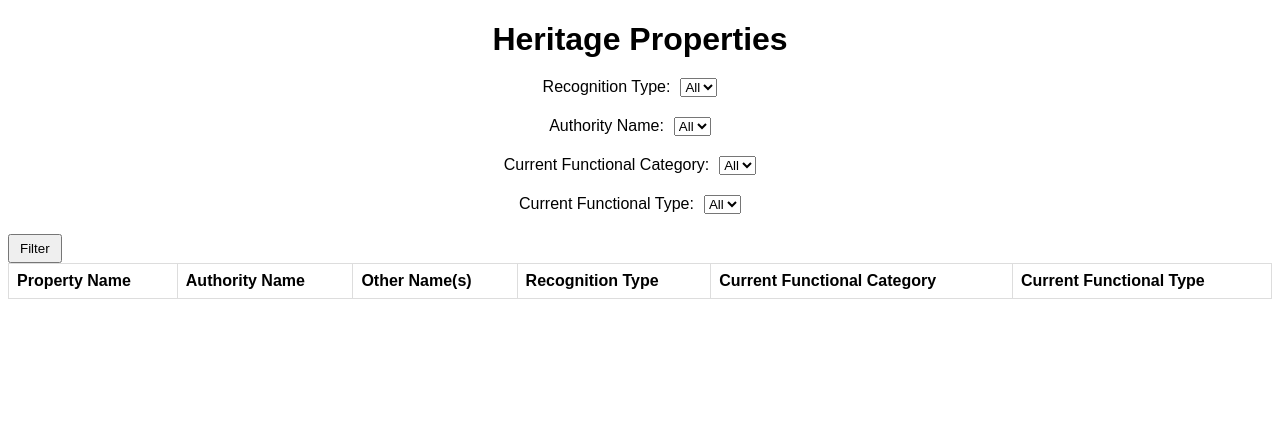
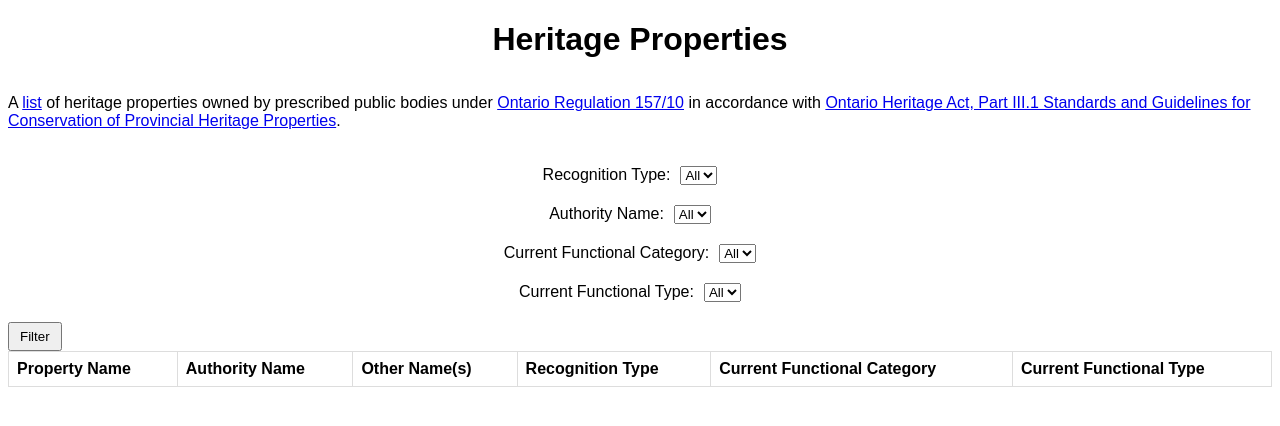
Before and after one commit to RamVasuthevan/ontario-provincial-owned-heritage-properties, a plain HTML site: page src/website/index.html in a window 1280 px wide. Drawn offline with Linux system fonts and the light colour scheme.

Commit message:
Add notes about the page is for

```diff
--- a/src/website/index.html
+++ b/src/website/index.html
@@ -9,6 +9,13 @@
 </head>
 <body>
     <h1>Heritage Properties</h1>
+    <div>
+        <p>
+            A <a href="https://www.pastport.mtc.gov.on.ca/OHPWeb/ohp/ohpSearch.xhtml">list</a> of heritage properties owned by prescribed public bodies under
+            <a href="https://www.ontario.ca/laws/regulation/r10157">Ontario Regulation 157/10</a> in accordance with
+            <a href="https://www.ontario.ca/laws/statute/90o18#BK28">Ontario Heritage Act, Part III.1 Standards and Guidelines for Conservation of Provincial Heritage Properties</a>.
+        </p>
+    </div>
     <div>
         <label for="filter-recognition">Recognition Type:</label>
         <select id="filter-recognition">
```
Also changed, not shown: README.md.
